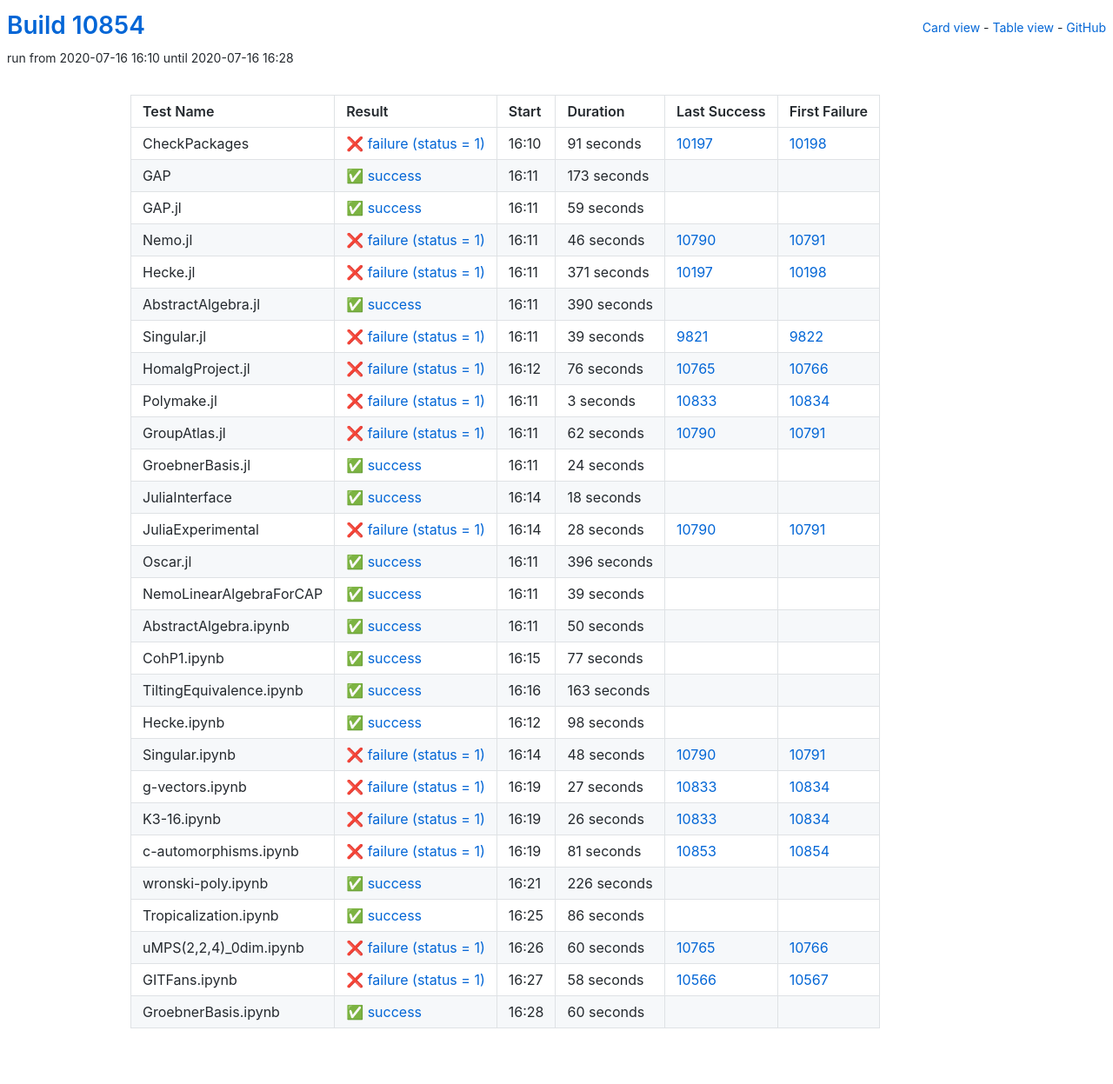
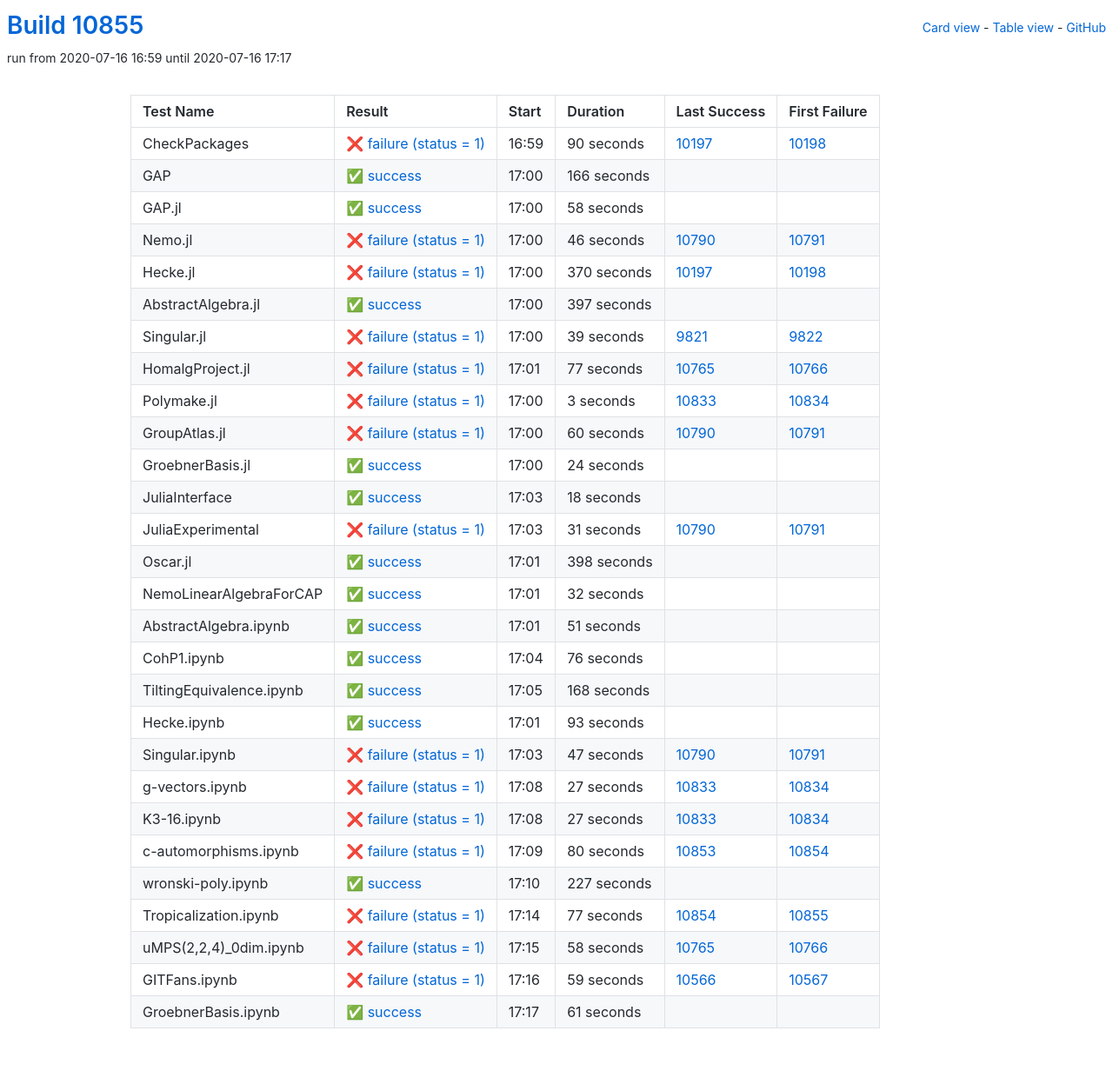
Before and after one commit to oscar-system/oscar-ci-status, a Jekyll site: the page built from table.html, in a window 1280 px wide. Shown: the whole page at 87% size. Built offline with Jekyll 4.4.1, drawn with Linux system fonts in a browser that asks for light colours.

Commit message:
Build #10855

```diff
--- a/_data/ci.yml
+++ b/_data/ci.yml
@@ -1,6 +1,6 @@
 ---
-build: 10854
-build_url: https://oscarci.mathematik.uni-kl.de/job/oscar/10854/
+build: 10855
+build_url: https://oscarci.mathematik.uni-kl.de/job/oscar/10855/
 job: oscar
 organization: oscar-system
 repo: oscar-ci-status
@@ -8,44 +8,44 @@
 tests:
 - name: CheckPackages
   id: checkpackages
-  log: https://oscarci.mathematik.uni-kl.de/job/oscar/10854/artifact/logs/build-10854/CheckPackages.log
-  start: 2020-07-16 16:10
+  log: https://oscarci.mathematik.uni-kl.de/job/oscar/10855/artifact/logs/build-10855/CheckPackages.log
+  start: 2020-07-16 16:59
   success: false
   exitcode: 1
   status: failure
-  duration: 91
+  duration: 90
   last_success: 10197
   last_success_url: https://oscarci.mathematik.uni-kl.de/job/oscar/10197/
   first_failure: 10198
   first_failure_url: https://oscarci.mathematik.uni-kl.de/job/oscar/10198/
 - name: GAP
   id: gap
-  log: https://oscarci.mathematik.uni-kl.de/job/oscar/10854/artifact/logs/build-10854/GAP.log
-  start: 2020-07-16 16:11
+  log: https://oscarci.mathematik.uni-kl.de/job/oscar/10855/artifact/logs/build-10855/GAP.log
+  start: 2020-07-16 17:00
   success: true
   exitcode: 0
   status: success
-  duration: 173
+  duration: 166
   last_success: false
   last_success_url:
   first_failure: false
   first_failure_url:
 - name: GAP.jl
   id: gap-jl
-  log: https://oscarci.mathematik.uni-kl.de/job/oscar/10854/artifact/logs/build-10854/GAP.jl.log
-  start: 2020-07-16 16:11
+  log: https://oscarci.mathematik.uni-kl.de/job/oscar/10855/artifact/logs/build-10855/GAP.jl.log
+  start: 2020-07-16 17:00
   success: true
   exitcode: 0
   status: success
-  duration: 59
+  duration: 58
   last_success: false
   last_success_url:
   first_failure: false
   first_failure_url:
 - name: Nemo.jl
   id: nemo-jl
-  log: https://oscarci.mathematik.uni-kl.de/job/oscar/10854/artifact/logs/build-10854/Nemo.jl.log
-  start: 2020-07-16 16:11
+  log: https://oscarci.mathematik.uni-kl.de/job/oscar/10855/artifact/logs/build-10855/Nemo.jl.log
+  start: 2020-07-16 17:00
   success: false
   exitcode: 1
   status: failure
@@ -56,32 +56,32 @@
   first_failure_url: https://oscarci.mathematik.uni-kl.de/job/oscar/10791/
 - name: Hecke.jl
   id: hecke-jl
-  log: https://oscarci.mathematik.uni-kl.de/job/oscar/10854/artifact/logs/build-10854/Hecke.jl.log
-  start: 2020-07-16 16:11
+  log: https://oscarci.mathematik.uni-kl.de/job/oscar/10855/artifact/logs/build-10855/Hecke.jl.log
+  start: 2020-07-16 17:00
   success: false
   exitcode: 1
   status: failure
-  duration: 371
+  duration: 370
   last_success: 10197
   last_success_url: https://oscarci.mathematik.uni-kl.de/job/oscar/10197/
   first_failure: 10198
   first_failure_url: https://oscarci.mathematik.uni-kl.de/job/oscar/10198/
 - name: AbstractAlgebra.jl
   id: abstractalgebra-jl
-  log: https://oscarci.mathematik.uni-kl.de/job/oscar/10854/artifact/logs/build-10854/AbstractAlgebra.jl.log
-  start: 2020-07-16 16:11
+  log: https://oscarci.mathematik.uni-kl.de/job/oscar/10855/artifact/logs/build-10855/AbstractAlgebra.jl.log
+  start: 2020-07-16 17:00
   success: true
   exitcode: 0
   status: success
-  duration: 390
+  duration: 397
   last_success: false
   last_success_url:
   first_failure: false
   first_failure_url:
 - name: Singular.jl
   id: singular-jl
-  log: https://oscarci.mathematik.uni-kl.de/job/oscar/10854/artifact/logs/build-10854/Singular.jl.log
-  start: 2020-07-16 16:11
+  log: https://oscarci.mathematik.uni-kl.de/job/oscar/10855/artifact/logs/build-10855/Singular.jl.log
+  start: 2020-07-16 17:00
   success: false
   exitcode: 1
   status: failure
@@ -92,20 +92,20 @@
   first_failure_url: https://oscarci.mathematik.uni-kl.de/job/oscar/9822/
 - name: HomalgProject.jl
   id: homalgproject-jl
-  log: https://oscarci.mathematik.uni-kl.de/job/oscar/10854/artifact/logs/build-10854/HomalgProject.jl.log
-  start: 2020-07-16 16:12
+  log: https://oscarci.mathematik.uni-kl.de/job/oscar/10855/artifact/logs/build-10855/HomalgProject.jl.log
+  start: 2020-07-16 17:01
   success: false
   exitcode: 1
   status: failure
-  duration: 76
+  duration: 77
   last_success: 10765
   last_success_url: https://oscarci.mathematik.uni-kl.de/job/oscar/10765/
   first_failure: 10766
   first_failure_url: https://oscarci.mathematik.uni-kl.de/job/oscar/10766/
 - name: Polymake.jl
   id: polymake-jl
-  log: https://oscarci.mathematik.uni-kl.de/job/oscar/10854/artifact/logs/build-10854/Polymake.jl.log
-  start: 2020-07-16 16:11
+  log: https://oscarci.mathematik.uni-kl.de/job/oscar/10855/artifact/logs/build-10855/Polymake.jl.log
+  start: 2020-07-16 17:00
   success: false
   exitcode: 1
   status: failure
@@ -116,20 +116,20 @@
   first_failure_url: https://oscarci.mathematik.uni-kl.de/job/oscar/10834/
 - name: GroupAtlas.jl
   id: groupatlas-jl
-  log: https://oscarci.mathematik.uni-kl.de/job/oscar/10854/artifact/logs/build-10854/GroupAtlas.jl.log
-  start: 2020-07-16 16:11
+  log: https://oscarci.mathematik.uni-kl.de/job/oscar/10855/artifact/logs/build-10855/GroupAtlas.jl.log
+  start: 2020-07-16 17:00
   success: false
   exitcode: 1
   status: failure
-  duration: 62
+  duration: 60
   last_success: 10790
   last_success_url: https://oscarci.mathematik.uni-kl.de/job/oscar/10790/
   first_failure: 10791
   first_failure_url: https://oscarci.mathematik.uni-kl.de/job/oscar/10791/
 - name: GroebnerBasis.jl
   id: groebnerbasis-jl
-  log: https://oscarci.mathematik.uni-kl.de/job/oscar/10854/artifact/logs/build-10854/GroebnerBasis.jl.log
-  start: 2020-07-16 16:11
+  log: https://oscarci.mathematik.uni-kl.de/job/oscar/10855/artifact/logs/build-10855/GroebnerBasis.jl.log
+  start: 2020-07-16 17:00
   success: true
   exitcode: 0
   status: success
@@ -140,8 +140,8 @@
   first_failure_url:
 - name: JuliaInterface
   id: juliainterface
-  log: https://oscarci.mathematik.uni-kl.de/job/oscar/10854/artifact/logs/build-10854/JuliaInterface.log
-  start: 2020-07-16 16:14
+  log: https://oscarci.mathematik.uni-kl.de/job/oscar/10855/artifact/logs/build-10855/JuliaInterface.log
+  start: 2020-07-16 17:03
   success: true
   exitcode: 0
   status: success
@@ -152,104 +152,104 @@
   first_failure_url:
 - name: JuliaExperimental
   id: juliaexperimental
-  log: https://oscarci.mathematik.uni-kl.de/job/oscar/10854/artifact/logs/build-10854/JuliaExperimental.log
-  start: 2020-07-16 16:14
+  log: https://oscarci.mathematik.uni-kl.de/job/oscar/10855/artifact/logs/build-10855/JuliaExperimental.log
+  start: 2020-07-16 17:03
   success: false
   exitcode: 1
   status: failure
-  duration: 28
+  duration: 31
   last_success: 10790
   last_success_url: https://oscarci.mathematik.uni-kl.de/job/oscar/10790/
   first_failure: 10791
   first_failure_url: https://oscarci.mathematik.uni-kl.de/job/oscar/10791/
 - name: Oscar.jl
   id: oscar-jl
-  log: https://oscarci.mathematik.uni-kl.de/job/oscar/10854/artifact/logs/build-10854/Oscar.jl.log
-  start: 2020-07-16 16:11
+  log: https://oscarci.mathematik.uni-kl.de/job/oscar/10855/artifact/logs/build-10855/Oscar.jl.log
+  start: 2020-07-16 17:01
   success: true
   exitcode: 0
   status: success
-  duration: 396
+  duration: 398
   last_success: false
   last_success_url:
   first_failure: false
   first_failure_url:
 - name: NemoLinearAlgebraForCAP
   id: nemolinearalgebraforcap
-  log: https://oscarci.mathematik.uni-kl.de/job/oscar/10854/artifact/logs/build-10854/NemoLinearAlgebraForCAP.log
-  start: 2020-07-16 16:11
+  log: https://oscarci.mathematik.uni-kl.de/job/oscar/10855/artifact/logs/build-10855/NemoLinearAlgebraForCAP.log
+  start: 2020-07-16 17:01
   success: true
   exitcode: 0
   status: success
-  duration: 39
+  duration: 32
   last_success: false
   last_success_url:
   first_failure: false
   first_failure_url:
 - name: AbstractAlgebra.ipynb
   id: abstractalgebra-ipynb
-  log: https://oscarci.mathematik.uni-kl.de/job/oscar/10854/artifact/logs/build-10854/AbstractAlgebra.ipynb.log
-  start: 2020-07-16 16:11
+  log: https://oscarci.mathematik.uni-kl.de/job/oscar/10855/artifact/logs/build-10855/AbstractAlgebra.ipynb.log
+  start: 2020-07-16 17:01
   success: true
   exitcode: 0
   status: success
-  duration: 50
+  duration: 51
   last_success: false
   last_success_url:
   first_failure: false
   first_failure_url:
 - name: CohP1.ipynb
   id: cohp1-ipynb
-  log: https://oscarci.mathematik.uni-kl.de/job/oscar/10854/artifact/logs/build-10854/CohP1.ipynb.log
-  start: 2020-07-16 16:15
+  log: https://oscarci.mathematik.uni-kl.de/job/oscar/10855/artifact/logs/build-10855/CohP1.ipynb.log
+  start: 2020-07-16 17:04
   success: true
   exitcode: 0
   status: success
-  duration: 77
+  duration: 76
   last_success: false
   last_success_url:
   first_failure: false
   first_failure_url:
 - name: TiltingEquivalence.ipynb
   id: tiltingequivalence-ipynb
-  log: https://oscarci.mathematik.uni-kl.de/job/oscar/10854/artifact/logs/build-10854/TiltingEquivalence.ipynb.log
-  start: 2020-07-16 16:16
+  log: https://oscarci.mathematik.uni-kl.de/job/oscar/10855/artifact/logs/build-10855/TiltingEquivalence.ipynb.log
+  start: 2020-07-16 17:05
   success: true
   exitcode: 0
   status: success
-  duration: 163
+  duration: 168
   last_success: false
   last_success_url:
   first_failure: false
   first_failure_url:
 - name: Hecke.ipynb
   id: hecke-ipynb
-  log: https://oscarci.mathematik.uni-kl.de/job/oscar/10854/artifact/logs/build-10854/Hecke.ipynb.log
-  start: 2020-07-16 16:12
+  log: https://oscarci.mathematik.uni-kl.de/job/oscar/10855/artifact/logs/build-10855/Hecke.ipynb.log
+  start: 2020-07-16 17:01
   success: true
   exitcode: 0
   status: success
-  duration: 98
+  duration: 93
   last_success: false
   last_success_url:
   first_failure: false
   first_failure_url:
 - name: Singular.ipynb
   id: singular-ipynb
-  log: https://oscarci.mathematik.uni-kl.de/job/oscar/10854/artifact/logs/build-10854/Singular.ipynb.log
-  start: 2020-07-16 16:14
+  log: https://oscarci.mathematik.uni-kl.de/job/oscar/10855/artifact/logs/build-10855/Singular.ipynb.log
+  start: 2020-07-16 17:03
   success: false
   exitcode: 1
   status: failure
-  duration: 48
+  duration: 47
   last_success: 10790
   last_success_url: https://oscarci.mathematik.uni-kl.de/job/oscar/10790/
   first_failure: 10791
   first_failure_url: https://oscarci.mathematik.uni-kl.de/job/oscar/10791/
 - name: g-vectors.ipynb
   id: g-vectors-ipynb
-  log: https://oscarci.mathematik.uni-kl.de/job/oscar/10854/artifact/logs/build-10854/g-vectors.ipynb.log
-  start: 2020-07-16 16:19
+  log: https://oscarci.mathematik.uni-kl.de/job/oscar/10855/artifact/logs/build-10855/g-vectors.ipynb.log
+  start: 2020-07-16 17:08
   success: false
   exitcode: 1
   status: failure
@@ -260,84 +260,84 @@
   first_failure_url: https://oscarci.mathematik.uni-kl.de/job/oscar/10834/
 - name: K3-16.ipynb
   id: k3-16-ipynb
-  log: https://oscarci.mathematik.uni-kl.de/job/oscar/10854/artifact/logs/build-10854/K3-16.ipynb.log
-  start: 2020-07-16 16:19
+  log: https://oscarci.mathematik.uni-kl.de/job/oscar/10855/artifact/logs/build-10855/K3-16.ipynb.log
+  start: 2020-07-16 17:08
   success: false
   exitcode: 1
   status: failure
-  duration: 26
+  duration: 27
   last_success: 10833
   last_success_url: https://oscarci.mathematik.uni-kl.de/job/oscar/10833/
   first_failure: 10834
   first_failure_url: https://oscarci.mathematik.uni-kl.de/job/oscar/10834/
 - name: c-automorphisms.ipynb
   id: c-automorphisms-ipynb
-  log: https://oscarci.mathematik.uni-kl.de/job/oscar/10854/artifact/logs/build-10854/c-automorphisms.ipynb.log
-  start: 2020-07-16 16:19
+  log: https://oscarci.mathematik.uni-kl.de/job/oscar/10855/artifact/logs/build-10855/c-automorphisms.ipynb.log
+  start: 2020-07-16 17:09
   success: false
   exitcode: 1
   status: failure
-  duration: 81
+  duration: 80
   last_success: 10853
   last_success_url: https://oscarci.mathematik.uni-kl.de/job/oscar/10853/
   first_failure: 10854
   first_failure_url: https://oscarci.mathematik.uni-kl.de/job/oscar/10854/
 - name: wronski-poly.ipynb
   id: wronski-poly-ipynb
-  log: https://oscarci.mathematik.uni-kl.de/job/oscar/10854/artifact/logs/build-10854/wronski-poly.ipynb.log
-  start: 2020-07-16 16:21
+  log: https://oscarci.mathematik.uni-kl.de/job/oscar/10855/artifact/logs/build-10855/wronski-poly.ipynb.log
+  start: 2020-07-16 17:10
   success: true
   exitcode: 0
   status: success
-  duration: 226
+  duration: 227
   last_success: false
   last_success_url:
   first_failure: false
   first_failure_url:
 - name: Tropicalization.ipynb
   id: tropicalization-ipynb
-  log: https://oscarci.mathematik.uni-kl.de/job/oscar/10854/artifact/logs/build-10854/Tropicalization.ipynb.log
-  start: 2020-07-16 16:25
-  success: true
-  exitcode: 0
-  status: success
-  duration: 86
-  last_success: false
-  last_success_url:
-  first_failure: false
-  first_failure_url:
-- name: uMPS(2,2,4)_0dim.ipynb
-  id: umps-2-2-4-0dim-ipynb
-  log: https://oscarci.mathematik.uni-kl.de/job/oscar/10854/artifact/logs/build-10854/uMPS-2-2-4-_0dim.ipynb.log
-  start: 2020-07-16 16:26
+  log: https://oscarci.mathematik.uni-kl.de/job/oscar/10855/artifact/logs/build-10855/Tropicalization.ipynb.log
+  start: 2020-07-16 17:14
   success: false
   exitcode: 1
   status: failure
-  duration: 60
+  duration: 77
+  last_success: 10854
+  last_success_url: https://oscarci.mathematik.uni-kl.de/job/oscar/10854/
+  first_failure: 10855
+  first_failure_url: https://oscarci.mathematik.uni-kl.de/job/oscar/10855/
+- name: uMPS(2,2,4)_0dim.ipynb
+  id: umps-2-2-4-0dim-ipynb
+  log: https://oscarci.mathematik.uni-kl.de/job/oscar/10855/artifact/logs/build-10855/uMPS-2-2-4-_0dim.ipynb.log
+  start: 2020-07-16 17:15
+  success: false
+  exitcode: 1
+  status: failure
+  duration: 58
   last_success: 10765
   last_success_url: https://oscarci.mathematik.uni-kl.de/job/oscar/10765/
   first_failure: 10766
   first_failure_url: https://oscarci.mathematik.uni-kl.de/job/oscar/10766/
 - name: GITFans.ipynb
   id: gitfans-ipynb
-  log: https://oscarci.mathematik.uni-kl.de/job/oscar/10854/artifact/logs/build-10854/GITFans.ipynb.log
-  start: 2020-07-16 16:27
+  log: https://oscarci.mathematik.uni-kl.de/job/oscar/10855/artifact/logs/build-10855/GITFans.ipynb.log
+  start: 2020-07-16 17:16
   success: false
   exitcode: 1
   status: failure
-  duration: 58
+  duration: 59
   last_success: 10566
   last_success_url: https://oscarci.mathematik.uni-kl.de/job/oscar/10566/
   first_failure: 10567
   first_failure_url: https://oscarci.mathematik.uni-kl.de/job/oscar/10567/
 - name: GroebnerBasis.ipynb
   id: groebnerbasis-ipynb
-  log: https://oscarci.mathematik.uni-kl.de/job/oscar/10854/artifact/logs/build-10854/GroebnerBasis.ipynb.log
-  start: 2020-07-16 16:28
+  log: https://oscarci.mathematik.uni-kl.de/job/oscar/10855/artifact/logs/build-10855/GroebnerBasis.ipynb.log
+  start: 2020-07-16 17:17
   success: true
   exitcode: 0
   status: success
-  duration: 60
+  duration: 61
   last_success: false
   last_success_url:
   first_failure: false
```
Also changed, not shown: README.md.
